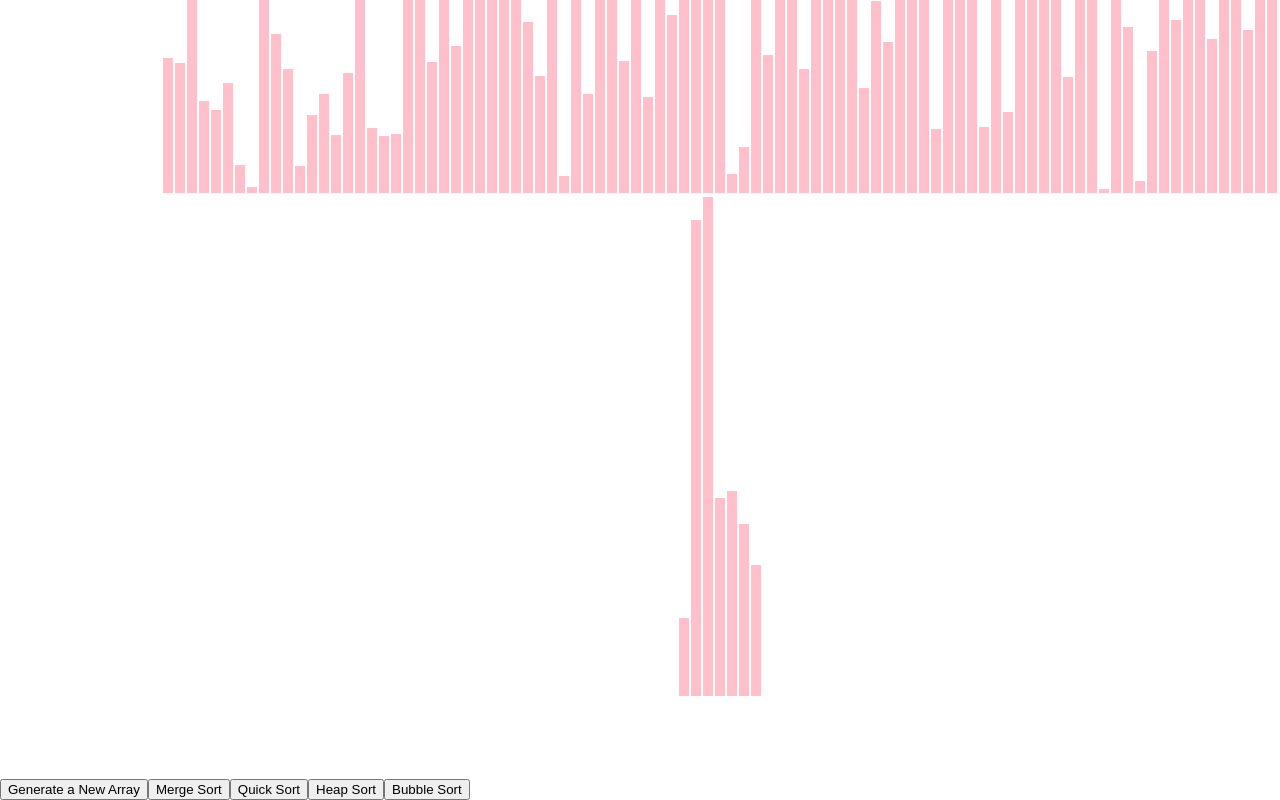
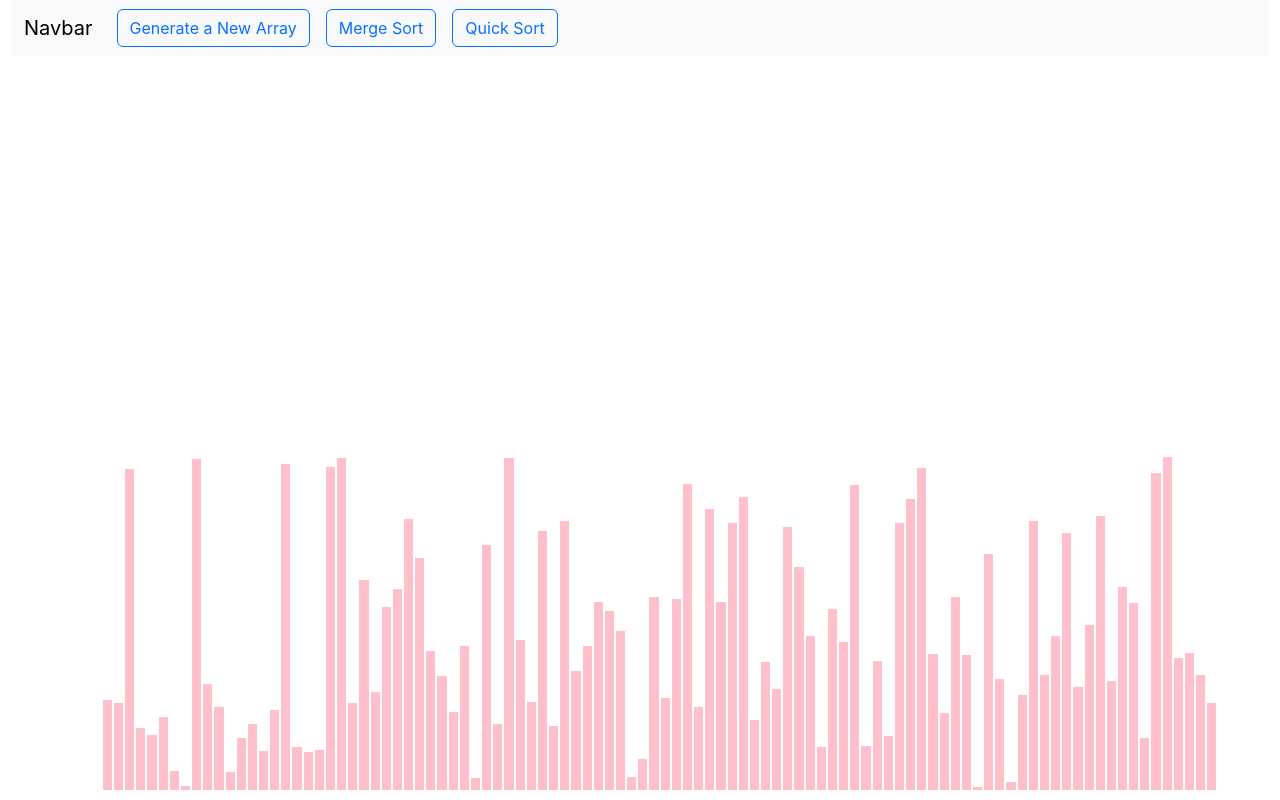
Before and after one commit to LinaAbdelkhalig/algorithm_visualizer, a React (Create React App) app: page / in a window 1280 px wide. Built offline with nearby package versions, Linux system fonts and the light colour scheme.

Commit message:
added bootstrap for styling

```diff
--- a/public/index.html
+++ b/public/index.html
@@ -1,14 +1,12 @@
 <!DOCTYPE html>
 <html lang="en">
+
 <head>
   <meta charset="utf-8" />
   <link rel="icon" href="%PUBLIC_URL%/favicon.ico" />
   <meta name="viewport" content="width=device-width, initial-scale=1" />
   <meta name="theme-color" content="#000000" />
-    <meta
-      name="description"
-      content="Web site created using create-react-app"
-    />
+  <meta name="description" content="Web app that provides visual representation of sorting algorithms" />
   <link rel="apple-touch-icon" href="%PUBLIC_URL%/logo192.png" />
   <!--
       manifest.json provides metadata used when your web app is installed on a
@@ -24,8 +22,14 @@
       work correctly both with client-side routing and a non-root public URL.
       Learn how to configure a non-root public URL by running `npm run build`.
     -->
-    <title>React App</title>
+
+  <!-- bootstrap cdn -->
+  <link href="https://cdn.jsdelivr.net/npm/bootstrap@5.3.3/dist/css/bootstrap.min.css" rel="stylesheet"
+    integrity="sha384-QWTKZyjpPEjISv5WaRU9OFeRpok6YctnYmDr5pNlyT2bRjXh0JMhjY6hW+ALEwIH" crossorigin="anonymous">
+
+  <title>Algorithm Visualizer</title>
 </head>
+
 <body>
   <noscript>You need to enable JavaScript to run this app.</noscript>
   <div id="root"></div>
@@ -39,5 +43,11 @@
       To begin the development, run `npm start` or `yarn start`.
       To create a production bundle, use `npm run build` or `yarn build`.
     -->
+
+  <!-- bootstrap js -->
+  <script src="https://cdn.jsdelivr.net/npm/bootstrap@5.3.3/dist/js/bootstrap.bundle.min.js"
+    integrity="sha384-YvpcrYf0tY3lHB60NNkmXc5s9fDVZLESaAA55NDzOxhy9GkcIdslK1eN7N6jIeHz"
+    crossorigin="anonymous"></script>
 </body>
+
 </html>
--- a/src/Visualizer/Visualizer.css
+++ b/src/Visualizer/Visualizer.css
@@ -1,17 +1,46 @@
-.array-container {
-    left: 10em;
-    position: absolute;
-    bottom: 100px;
+/* Navbar adjustments */
+.navbar {
+    margin-bottom: 20px;
 }
 
-.array-bar {
-    width: 10px;
-    background-color: pink;
-    display: inline-block;
-    margin: 0 1px;
+/* Array container */
+.array-container {
+    position: absolute;
+    bottom: 10px;
+    width: 100%;
+    display: flex;
+    justify-content: center;
+    align-items: flex-end;
+    height: 50vh; /* Adjust the height as needed */
+    left: 7%;
 }
 
-.footer {
-    position: absolute;
-    bottom: 0;
+/* Array bars */
+.array-bar {
+    background-color: pink;
+    width: 1%;
+    margin: 0 1px;
+    display: inline-block;
+    transition: height 0.3s ease;
 }
+
+/* Responsive adjustments */
+@media (max-width: 768px) {
+    .array-container {
+        height: 40vh;
+    }
+
+    .array-bar {
+        width: 2%;
+    }
+}
+
+@media (max-width: 576px) {
+    .array-container {
+        height: 30vh;
+    }
+
+    .array-bar {
+        width: 3%;
+    }
+}
--- a/src/Visualizer/Visualizer.jsx
+++ b/src/Visualizer/Visualizer.jsx
@@ -4,6 +4,7 @@ import {
 	getMergeAnimations,
 	getQuickSortAnimations
 } from '../sortAlgorithms/sortAlgorithms.js';
+import Navbar from '../components/Navbar';
 
 
 // Speed of the animation in ms
@@ -18,6 +19,10 @@ export default class Visualizer extends React.Component {
 		this.state = {
 			array: [], // This is the basic array
 		};
+
+		this.resetArray = this.resetArray.bind(this);
+		this.mergeSort = this.mergeSort.bind(this);
+		this.quickSort = this.quickSort.bind(this);
 	}
 
 	componentDidMount() {
@@ -77,12 +82,48 @@ export default class Visualizer extends React.Component {
 						return;
 					}
 					const barOneStyle = arrayBars[barOneIndex].style;
-					barOneStyle.height = `${newHeight / 2}px`;
+					barOneStyle.height = `${newHeight / 3}px`;
 				}, i * ANIMATION_SPEED);
 			}
 		}
 	}
 
+	// quickSort() {
+	// 	const animations = getQuickSortAnimations(this.state.array);
+	// 	const arrayBars = document.getElementsByClassName('array-bar');
+
+	// 	if (!arrayBars.length) {
+	// 		console.error("No array bars found. Make sure the array is rendered correctly.");
+	// 		return;
+	// 	}
+
+	// 	for (let i = 0; i < animations.length; i++) {
+	// 		const isColorChange = i % 4 < 2;
+
+	// 		if (isColorChange) {
+	// 			const [barOneIndex, barTwoIndex] = animations[i];
+	// 			const color = i % 4 === 0 ? 'red' : 'pink';
+
+	// 			if (arrayBars[barOneIndex] && arrayBars[barTwoIndex]) {
+	// 				setTimeout(() => {
+	// 					arrayBars[barOneIndex].style.backgroundColor = color;
+	// 					arrayBars[barTwoIndex].style.backgroundColor = color;
+	// 				}, i * ANIMATION_SPEED);
+	// 			} else {
+	// 				console.error("Invalid index in animations:", barOneIndex, barTwoIndex);
+	// 			}
+	// 		} else {
+	// 			setTimeout(() => {
+	// 				const [barIndex, newHeight] = animations[i];
+	// 				if (arrayBars[barIndex]) {
+	// 					arrayBars[barIndex].style.height = `${newHeight / 2}px`;
+	// 				} else {
+	// 					console.error("Invalid index in animations:", barIndex);
+	// 				}
+	// 			}, i * ANIMATION_SPEED);
+	// 		}
+	// 	}
+	// }
 	quickSort() {
 		const animations = getQuickSortAnimations(this.state.array);
 		const arrayBars = document.getElementsByClassName('array-bar');
@@ -93,7 +134,7 @@ export default class Visualizer extends React.Component {
 		}
 
 		for (let i = 0; i < animations.length; i++) {
-			const isColorChange = i % 4 < 2;
+			const isColorChange = i % 4 < 2; // Color change (for comparisons and swaps)
 
 			if (isColorChange) {
 				const [barOneIndex, barTwoIndex] = animations[i];
@@ -109,11 +150,12 @@ export default class Visualizer extends React.Component {
 				}
 			} else {
 				setTimeout(() => {
-					const [barIndex, newHeight] = animations[i];
-					if (arrayBars[barIndex]) {
-						arrayBars[barIndex].style.height = `${newHeight / 2}px`;
+					const [barOneIndex, newHeight] = animations[i];
+					if (arrayBars[barOneIndex]) {
+						const barOneStyle = arrayBars[barOneIndex].style;
+						barOneStyle.height = `${newHeight/3}px`; // Set height based on array value
 					} else {
-						console.error("Invalid index in animations:", barIndex);
+						console.error("Invalid index in animations:", barOneIndex);
 					}
 				}, i * ANIMATION_SPEED);
 			}
@@ -126,24 +168,22 @@ export default class Visualizer extends React.Component {
 		const { array } = this.state;
 
 		return (
-			<div className="container">
-				<div className="array-container">
+			<div className="container-fluid">
+				<Navbar
+					onResetArray={this.resetArray}
+					onMergeSort={this.mergeSort}
+					onQuickSort={this.quickSort}
+				/>
+				<div className="array-container container">
 					{array.map((value, idx) => (
 						<div
 							className="array-bar"
 							key={idx}
 							style={{
-								height: `${value / 2}px`,
+								height: `${value / 3}px`,
 							}}>
 						</div>
 					))}
-				</div>
-				<div className="footer">
-					<button onClick={() => this.resetArray()}>Generate a New Array</button>
-					<button onClick={() => this.mergeSort()}>Merge Sort</button>
-					<button onClick={() => this.quickSort()}>Quick Sort</button>
-					<button onClick={() => this.heapSort()}>Heap Sort</button>
-					<button onClick={() => this.bubbleSort()}>Bubble Sort</button>
 				</div>
 			</div>
 		);
--- /dev/null
+++ b/src/components/Navbar.jsx
@@ -0,0 +1,29 @@
+import React from 'react';
+
+function Navbar({ onResetArray, onMergeSort, onQuickSort }) {
+    return (
+        <nav class="navbar navbar-expand-lg bg-body-tertiary">
+            <div class="container-fluid">
+                <button class="navbar-toggler" type="button" data-bs-toggle="collapse" data-bs-target="#navbarTogglerDemo03" aria-controls="navbarTogglerDemo03" aria-expanded="false" aria-label="Toggle navigation">
+                    <span class="navbar-toggler-icon"></span>
+                </button>
+                <a class="navbar-brand" href="#">Navbar</a>
+                <div class="collapse navbar-collapse" id="navbarTogglerDemo03">
+                    <ul class="navbar-nav me-auto mb-2 mb-lg-0">
+                        <li class="nav-item">
+                            <button className="btn btn-outline-primary mx-2" onClick={onResetArray}>Generate a New Array</button>
+                        </li>
+                        <li class="nav-item">
+                            <button className="btn btn-outline-primary mx-2" onClick={onMergeSort}>Merge Sort</button>
+                        </li>
+                        <li class="nav-item">
+                            <button className="btn btn-outline-primary mx-2" onClick={onQuickSort}>Quick Sort</button>
+                        </li>
+                    </ul>
+                </div>
+            </div>
+        </nav>
+    );
+}
+
+export default Navbar;
--- a/src/sortAlgorithms/sortAlgorithms.js
+++ b/src/sortAlgorithms/sortAlgorithms.js
@@ -55,45 +55,97 @@ function mergify(mainArray, startIndex, midIndex, endIndex, auxArray, animations
     }
 }
 
+// export function getQuickSortAnimations(array) {
+//     const animations = [];
+//     if (array.length <= 1)
+//         return animations;
+//     const auxArray = array.slice();
+//     quickSortHelper(auxArray, 0, array.length - 1, animations);
+//     return animations;
+// }
+
+// function quickSortHelper(auxArray, startIdx, endIdx, animations) {
+//     if (startIdx >= endIdx)
+//         return;
+//     const pivotIdx = partition(auxArray, startIdx, endIdx, animations);
+//     quickSortHelper(auxArray, startIdx, pivotIdx - 1, animations);
+//     quickSortHelper(auxArray, pivotIdx + 1, endIdx, animations);
+// }
+
+// function partition(auxArray, startIdx, endIdx, animations) {
+//     const pivotValue = auxArray[endIdx];
+//     let pivotIdx = startIdx;
+
+//     for (let i = startIdx; i < endIdx; i++) {
+//         animations.push([i, endIdx]); // Color Change
+//         animations.push([i, endIdx]); // Revert Color
+
+//         if (auxArray[i] <= pivotValue) {
+//             // Swap animation
+//             animations.push([pivotIdx, auxArray[i]]);
+//             animations.push([i, auxArray[pivotIdx]]);
+
+//             // Perform the swap
+//             [auxArray[pivotIdx], auxArray[i]] = [auxArray[i], auxArray[pivotIdx]];
+//             pivotIdx++;
+//         }
+//     }
+//     // Final pivot swap animation
+//     animations.push([pivotIdx, endIdx]); // Color change
+//     animations.push([pivotIdx, endIdx]); // Revert color
+//     animations.push([pivotIdx, auxArray[endIdx]]);
+//     animations.push([endIdx, auxArray[pivotIdx]]);
+
+//     [auxArray[pivotIdx], auxArray[endIdx]] = [auxArray[endIdx], auxArray[pivotIdx]];
+
+//     return pivotIdx;
+// }
+
 export function getQuickSortAnimations(array) {
     const animations = [];
     if (array.length <= 1) return animations;
-    quickSortHelper(array, 0, array.length - 1, animations);
+    const auxArray = array.slice();
+    quickSortHelper(auxArray, 0, auxArray.length - 1, animations);
     return animations;
 }
 
-function quickSortHelper(array, startIdx, endIdx, animations) {
-    if (startIdx < endIdx) {
-        const pivotIdx = partition(array, startIdx, endIdx, animations);
-        quickSortHelper(array, startIdx, pivotIdx - 1, animations);
-        quickSortHelper(array, pivotIdx + 1, endIdx, animations);
+function quickSortHelper(dupBlocks, l, r, animations) {
+    if (l >= r) {
+        if (l === r) animations.push([null, null, null, l]); // Mark sorted element
+        return;
     }
+
+    const pivot = l + Math.floor(Math.random() * (r - l)); // Random pivot
+    swap(dupBlocks, l, pivot); // Swap pivot with first element
+    animations.push([l, pivot, dupBlocks.slice(), null]); // Animation for pivot swap
+
+    const m = partition(dupBlocks, l, r, animations); // Partition and get new pivot index
+    quickSortHelper(dupBlocks, l, m - 1, animations); // Left side recursion
+    quickSortHelper(dupBlocks, m + 1, r, animations); // Right side recursion
 }
 
-function partition(array, startIdx, endIdx, animations) {
-    const pivot = array[endIdx];
-    let i = startIdx - 1;
+function partition(dupBlocks, l, r, animations) {
+    const pivot = l;
+    let j = l;
 
-    for (let j = startIdx; j < endIdx; j++) {
-        animations.push([j, endIdx]); // Color Change
-        animations.push([j, endIdx]); // Revert Color
-
-        if (array[j] <= pivot) {
-            i++;
-            animations.push([i, array[j]]); // Swap
-            animations.push([j, array[i]]); // Swap
-            swap(array, i, j);
+    for (let i = l + 1; i <= r; i++) {
+        animations.push([i, pivot, null, null]); // Color change for comparison
+        if (dupBlocks[i] < dupBlocks[pivot]) {
+            j += 1;
+            swap(dupBlocks, i, j); // Swap elements
+            animations.push([i, j, dupBlocks.slice(), null]); // After swap animation
         }
     }
-    animations.push([i + 1, array[endIdx]]); // Swap
-    animations.push([endIdx, array[i + 1]]); // Swap
-    swap(array, i + 1, endIdx);
 
-    return i + 1;
+    swap(dupBlocks, pivot, j); // Final pivot swap
+    animations.push([pivot, j, dupBlocks.slice(), null]); // Pivot swap animation
+    animations.push([null, null, null, j]); // Return the final pivot position
+
+    return j;
 }
 
-function swap(array, i, j) {
-    const temp = array[i];
-    array[i] = array[j];
-    array[j] = temp;
+function swap(arr, i, j) {
+    const temp = arr[i];
+    arr[i] = arr[j];
+    arr[j] = temp;
 }
```
Lines whose indentation alone changed are shown as unchanged.
